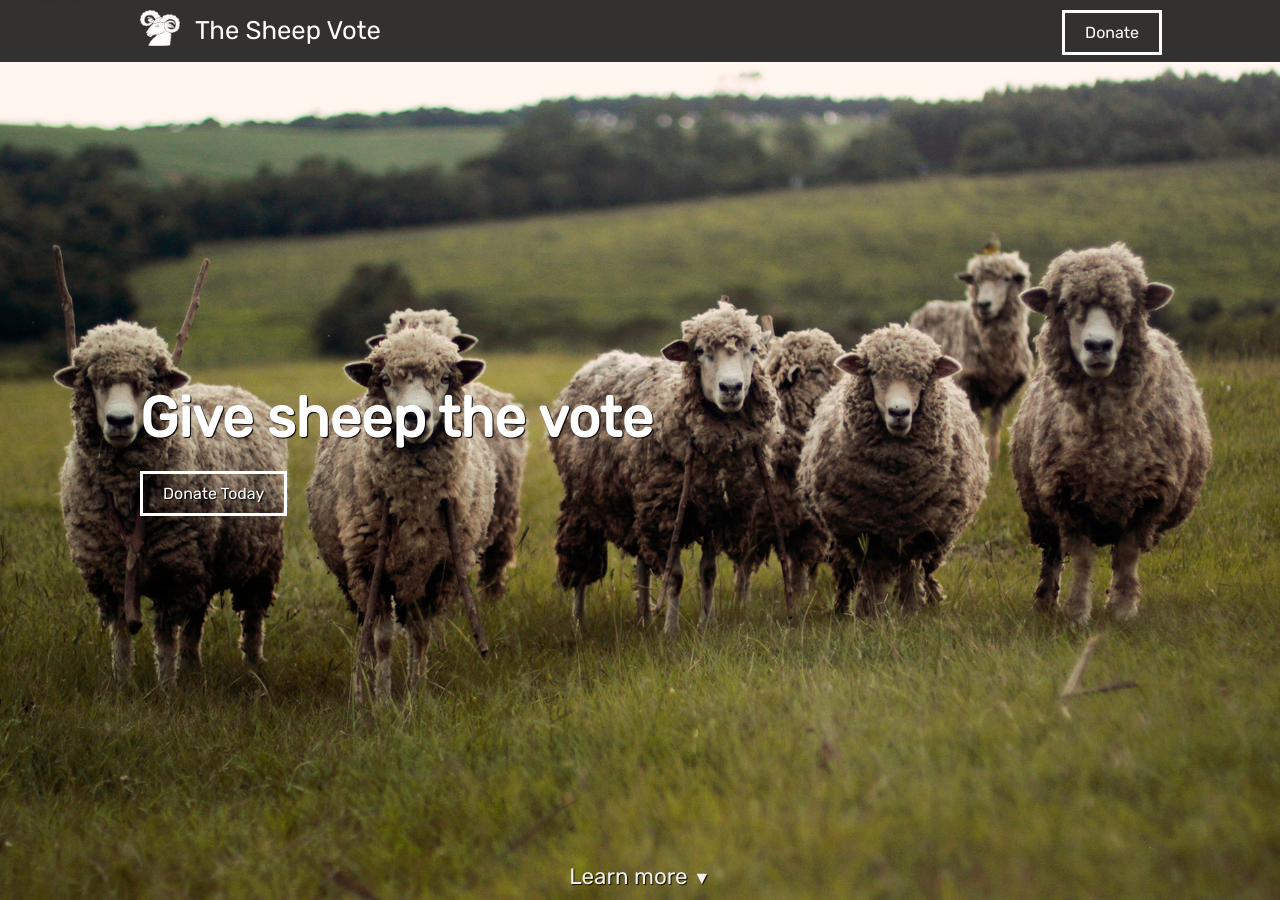
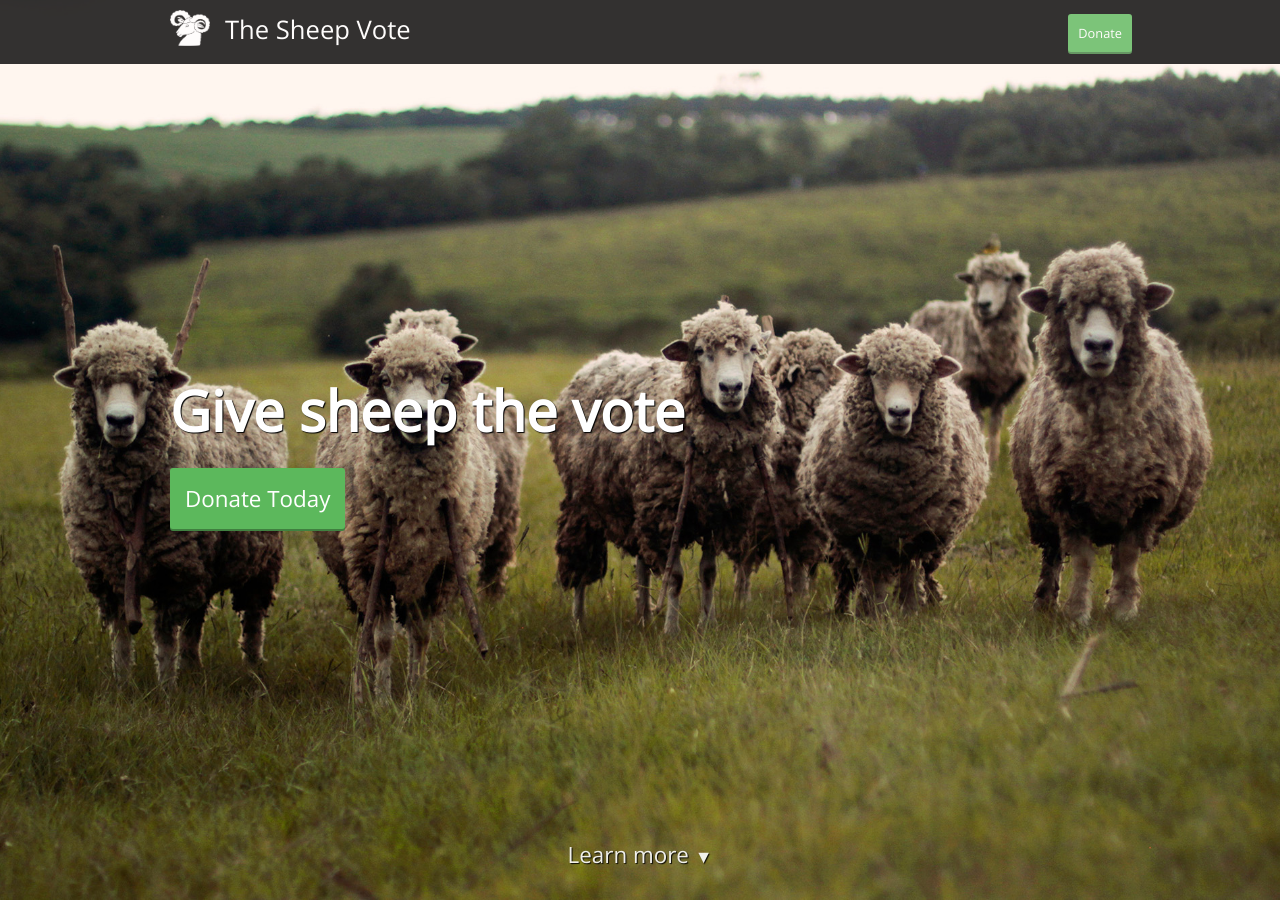
Before and after one commit to mneumegen/cause-jekyll-template, a Jekyll site: the page built from index.html, in a window 1280 px wide and 900 px high. Built offline with Jekyll 4.4.1, drawn with Linux system fonts in a browser that asks for light colours; nearby versions of some CDN libraries; a script that is not in the unit is left out; some of the changed text lies outside the part shown.

Commit message:
latest iteration

```diff
--- a/_data/company.yml
+++ b/_data/company.yml
@@ -1,6 +1,6 @@
 logo_image: /images/logo.png
 company_name: The Sheep Vote
-mission_statement: The Sheep Vote is a non-profit organisation started in 2005 by the great shepard, Wooly McBar.
+mission_statement: The Sheep Vote is a non-profit organisation started in 2005 by the great shepard, Wooly McBaa.
 address: 123 Example Street, City
 phone: +1 123 456 7891
 email: donate@yourwebsite.com
--- a/_layouts/default.html
+++ b/_layouts/default.html
@@ -3,7 +3,7 @@
 	<head>
 		{% seo %}
 		<meta charset="utf-8">
-		<link href="https://fonts.googleapis.com/css?family=Rubik" rel="stylesheet">
+		<link href="https://fonts.googleapis.com/css?family=Open+Sans:300" rel="stylesheet">
 		<link rel="stylesheet" href="{{ site.baseurl }}/css/screen.css">
 		<link rel="apple-touch-icon" sizes="180x180" href="{{ site.baseurl }}/apple-touch-icon.png">
 		<link rel="icon" type="image/png" href="{{ site.baseurl }}/favicon.png" sizes="32x32">
--- a/_sass/elements.scss
+++ b/_sass/elements.scss
@@ -1,8 +1,16 @@
 html, body {
 	padding: 0;
 	margin: 0;
-	font-family: 'Rubik', sans-serif;
+	font-family: 'Open Sans', sans-serif;
 	color: #333;
+}
+
+html {
+	background: #000;
+}
+
+body {
+	background: #fff;
 }
 
 img {
@@ -42,6 +50,11 @@ nav {
 	img{
 		width: 40px;
 	}
+
+	.button a {
+		padding: 10px;
+		font-size: .8em;
+	}
 }
 
 header {
@@ -53,6 +66,11 @@ header {
 	align-items: center;
 	color: #fff;
 	text-shadow: 1px 1px 1px #000;
+
+	.button a {
+		text-shadow: none;
+		font-size: 1.4em;
+	}
 }
 
 section {
@@ -62,24 +80,39 @@ section {
 form {
 	display: flex;
 	flex-wrap: wrap;
-	input[type="text"], input[type="submit"] {
-
-		border: 0;
-		padding: 15px;
-		box-sizing: content-box;
-		font-size: 1.1em;
-	}
+	max-width: 500px;
+	margin: 0 auto;
 
 	input[type="text"] {
 		flex-grow: 1;
-		max-width: 400px;
 	}
 
 	input[type="submit"] {
-		background: #5cb85c;
-		color: #fff;
 		border-top-right-radius: 5px;
 		border-bottom-right-radius: 5px;
-		cursor: pointer;
 	}
 }
+
+.button a, input[type="submit"], input[type="text"] {
+	border: 0;
+	padding: 15px;
+	box-sizing: content-box;
+	font-size: 1em;
+	font-weight: 100;
+}
+
+.button a, input[type="submit"] {
+	background: #5cb85c;
+	color: #fff;
+	cursor: pointer;
+	box-shadow: 0 2px 0 0 #408040;
+}
+
+.button a {
+	display: inline-block;
+	text-decoration: none;
+	border-radius: 3px;
+
+	&:hover {
+	}
+}
--- a/_sass/layout.scss
+++ b/_sass/layout.scss
@@ -4,6 +4,7 @@
 	margin: 0 auto;
 	position: relative;
 	padding: 0 30px;
+	box-sizing: border-box;
 }
 
 .company_name {
@@ -13,22 +14,6 @@
 	left: 15px;
 }
 
-.button {
-	a {
-		display: inline-block;
-		color: #fff;
-		text-decoration: none;
-		border: 3px solid #fff;
-		padding: 10px 20px;
-		transition: all 0.25s ease;
-
-		&:hover {
-			background-color: rgb(255, 255, 255);
-			color: #000;
-		}
-	}
-}
-
 .donate {
 	text-align: center;
 }
@@ -36,7 +21,7 @@
 nav .button {
 	position: absolute;
 	right: 8px;
-	top: 0px;
+	top: 4px;
 }
 
 .thirds {
@@ -54,7 +39,6 @@ nav .button {
 			padding: 0 30px;
 		}
 
-		margin: 0;
 		text-align: center;
 
 		p {
@@ -132,10 +116,10 @@ blockquote {
 footer {
 	background: #000;
 
-	padding: 20px 0;
+	padding: 40px 0;
 
 	&, a {
-		color: #4e4e4e;
+		color: #8e8e8e;
 	}
 
 	a:hover {
@@ -156,7 +140,7 @@ footer {
 	}
 
 	svg {
-		fill: #4e4e4e;
+		fill: #8e8e8e;
 		height: 20px;
 		position: relative;
 		top: 4px;
@@ -190,7 +174,7 @@ footer {
 
 .learn-more {
 	position: absolute;
-	bottom: 10px;
+	bottom: 30px;
 	text-align: center;
 	font-size: 1.4em;
 	width: 100%;
@@ -216,7 +200,7 @@ footer {
 	text-align: center;
 	font-size: .8em;
 	a {
-		color: #555;
+		color: #8e8e8e;
 		text-decoration: none;
 
 		&:hover {
```
Also changed, not shown: README.md.
